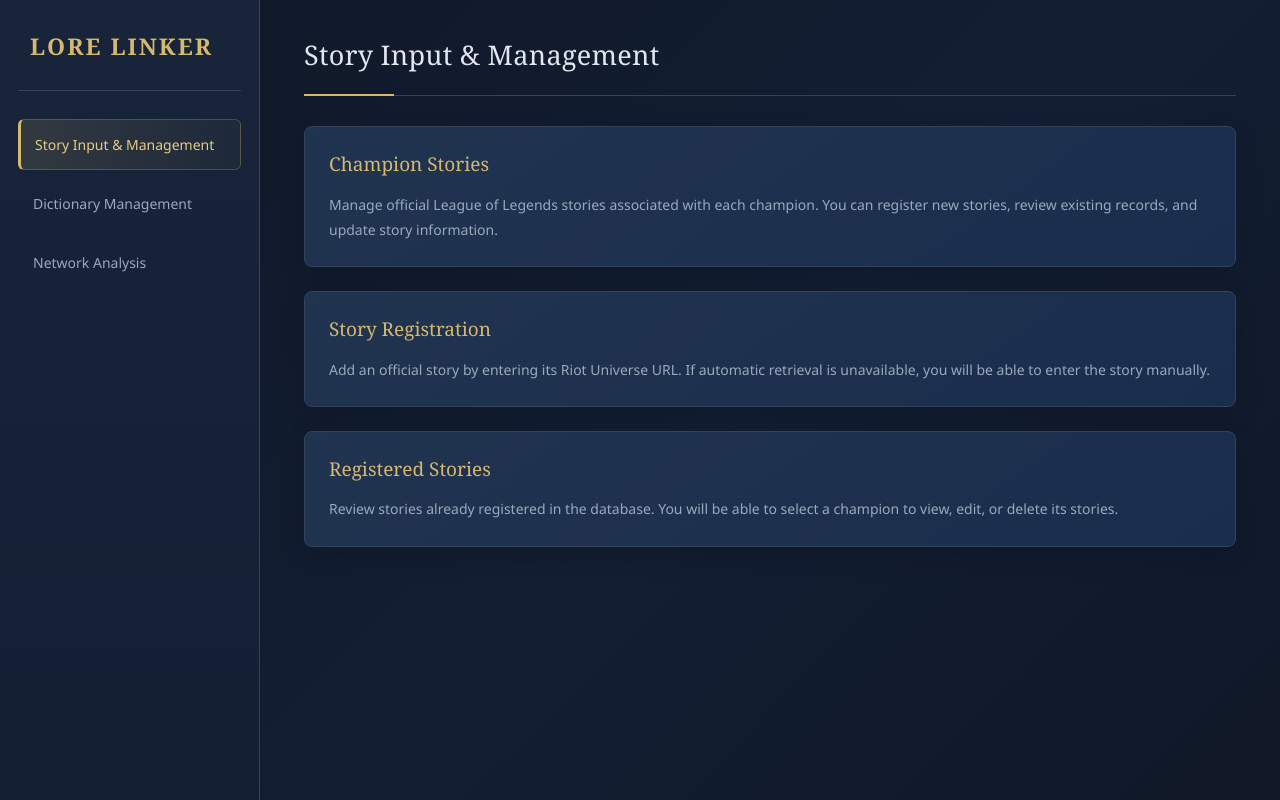
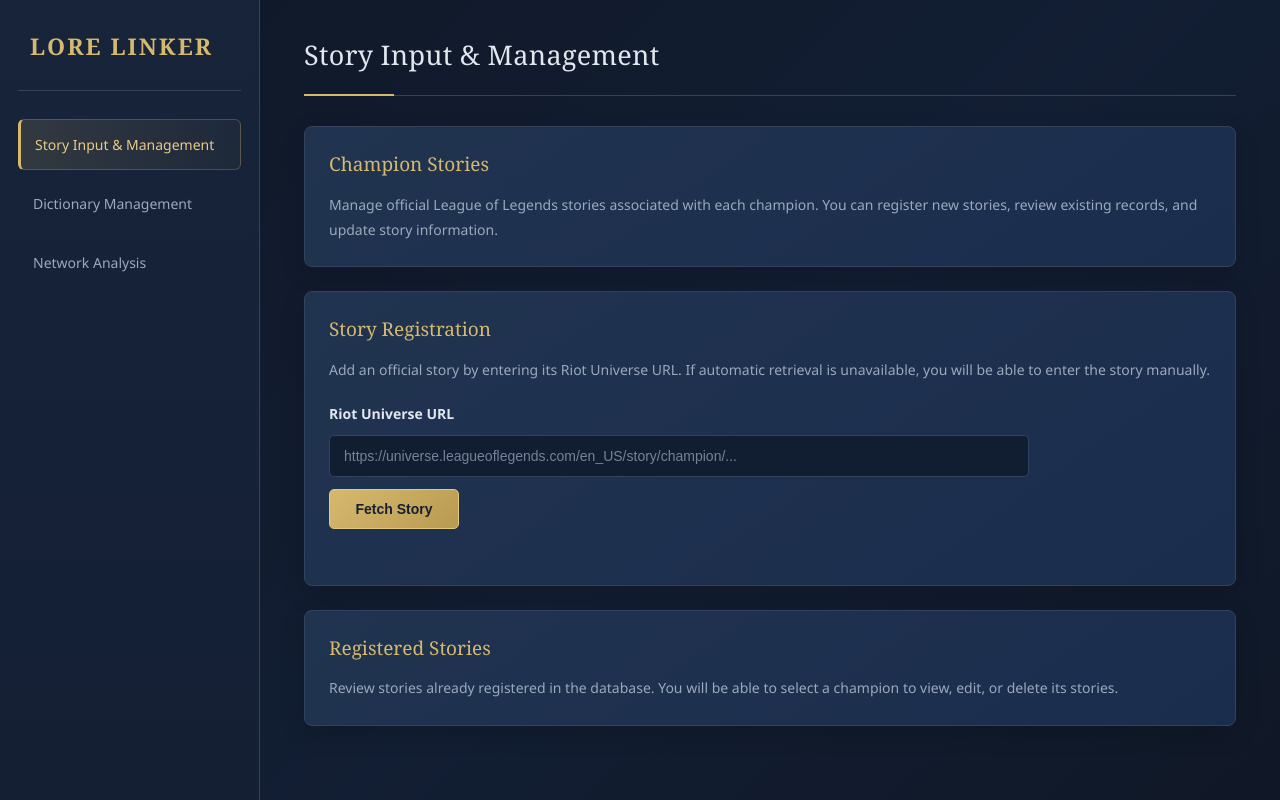
Before and after one commit to m0a25175/Lore-Linker, a Flask app: page / in a window 1280 px wide. Run offline with Flask 3, Linux system fonts and the light colour scheme; data that the repository does not hold is empty.

Commit message:
feat: implement Riot Universe story preview

```diff
--- a/lore_linker/__init__.py
+++ b/lore_linker/__init__.py
@@ -1,7 +1,13 @@
-from flask import Flask, render_template
+from flask import Flask, render_template, request, jsonify
 
 from lore_linker.services.database import initialize_database
 from lore_linker.services.champion_data import get_registered_champions
+
+from lore_linker.services.story_fetcher import (
+    fetch_story_json,
+    extract_story_title_from_json,
+    extract_champion_biographies,
+)
 
 def create_app():
     app = Flask(__name__)
@@ -17,6 +23,53 @@ def create_app():
             champions=champions,
         )
 
+    @app.route("/api/stories/preview", methods=["POST"])
+    def preview_story():
+        data = request.get_json(silent=True) or {}
+        story_url = data.get("url", "")
+
+        if not isinstance(story_url, str) or not story_url.strip():
+            return jsonify({
+                "success": False,
+                "error": "Please enter a Riot Universe URL.",
+            }), 400
+
+        try:
+            story_data = fetch_story_json(story_url.strip())
+
+            title = extract_story_title_from_json(story_data)
+            biographies = extract_champion_biographies(story_data)
+
+            if not title:
+                return jsonify({
+                    "success": False,
+                    "error": "Story title could not be found.",
+                }), 422
+
+            if not biographies:
+                return jsonify({
+                    "success": False,
+                    "error": "No featured champion biographies were found.",
+                }), 422
+
+            return jsonify({
+                "success": True,
+                "title": title,
+                "biographies": biographies,
+            })
+
+        except ValueError as error:
+            return jsonify({
+                "success": False,
+                "error": str(error),
+            }), 400
+
+        except RuntimeError as error:
+            return jsonify({
+                "success": False,
+                "error": str(error),
+            }), 502
+
     @app.route("/dictionary")
     def dictionary():
         return render_template("dictionary.html")
--- a/lore_linker/static/css/style.css
+++ b/lore_linker/static/css/style.css
@@ -358,3 +358,158 @@ body {
     margin-bottom: 14px;
     line-height: 1.4;
 }
+
+/* ==============================
+    Story URL Form
+============================== */
+
+.story-url-form {
+    display: flex;
+    flex-direction: column;
+    align-items: flex-start;
+    gap: 12px;
+
+    margin-top: 22px;
+}
+
+.story-url-form label {
+    color: var(--text);
+    font-size: 14px;
+    font-weight: 600;
+}
+
+.story-url-form input {
+    width: 100%;
+    max-width: 700px;
+
+    padding: 12px 14px;
+
+    background-color: #111D31;
+    border: 1px solid var(--border);
+    border-radius: 5px;
+
+    color: var(--text);
+    font-size: 14px;
+}
+
+.story-url-form input::placeholder {
+    color: #74839A;
+}
+
+.story-url-form input:focus {
+    outline: none;
+    border-color: var(--accent);
+    box-shadow: 0 0 0 2px rgba(214, 185, 110, 0.12);
+}
+
+.story-url-form button {
+    min-width: 130px;
+}
+
+/* ==============================
+    Story Fetch Status
+============================== */
+
+.story-fetch-status {
+    min-height: 20px;
+
+    color: var(--muted-text);
+    font-size: 13px;
+    line-height: 1.6;
+}
+
+.story-fetch-status.success {
+    color: #8FC9A3;
+}
+
+.story-fetch-status.error {
+    color: #E58B8B;
+}
+
+.story-fetch-status.loading {
+    color: var(--accent);
+}
+
+/* ==============================
+    Story Preview
+============================== */
+
+.story-preview[hidden] {
+    display: none;
+}
+
+.story-preview-title,
+.story-preview-champion,
+.story-preview-body {
+    margin-top: 22px;
+}
+
+.preview-label {
+    display: block;
+    margin-bottom: 10px;
+
+    color: var(--accent);
+    font-size: 13px;
+    font-weight: 600;
+    letter-spacing: 0.5px;
+}
+
+.story-preview-title h4 {
+    margin: 0;
+
+    color: var(--text);
+    font-size: 18px;
+    font-weight: 500;
+}
+
+#preview-champion-list {
+    color: var(--text);
+    font-size: 14px;
+}
+
+#preview-story-body {
+    padding: 18px;
+
+    background-color: rgba(16, 24, 39, 0.55);
+    border: 1px solid var(--border);
+    border-radius: 6px;
+
+    color: var(--text);
+    font-size: 14px;
+    line-height: 1.9;
+
+    white-space: pre-wrap;
+    overflow-wrap: anywhere;
+}
+
+/* ==============================
+    Champion Selection
+============================== */
+
+#preview-champion-select {
+    width: 100%;
+    max-width: 360px;
+
+    margin-top: 14px;
+    padding: 11px 14px;
+
+    background-color: #111D31;
+    border: 1px solid var(--border);
+    border-radius: 5px;
+
+    color: var(--text);
+    font-size: 14px;
+
+    cursor: pointer;
+}
+
+#preview-champion-select:focus {
+    outline: none;
+    border-color: var(--accent);
+    box-shadow: 0 0 0 2px rgba(214, 185, 110, 0.12);
+}
+
+#preview-champion-select option {
+    background-color: #1B2D4D;
+    color: var(--text);
+}
--- /dev/null
+++ b/lore_linker/static/js/story.js
@@ -0,0 +1,112 @@
+const storyUrlInput = document.getElementById("story-url");
+const fetchStoryButton = document.getElementById("fetch-story-button");
+const storyFetchStatus = document.getElementById("story-fetch-status");
+
+const storyPreview = document.getElementById("story-preview");
+const previewStoryTitle = document.getElementById("preview-story-title");
+const previewChampionList = document.getElementById("preview-champion-list");
+const previewChampionSelect = document.getElementById("preview-champion-select");
+const previewStoryBody = document.getElementById("preview-story-body");
+
+let fetchedBiographies = [];
+
+function showFetchStatus(message, type = "") {
+  storyFetchStatus.textContent = message;
+  storyFetchStatus.className = "story-fetch-status";
+
+  if (type) {
+    storyFetchStatus.classList.add(type);
+  }
+}
+
+function displaySelectedBiography() {
+    const selectedIndex = Number(previewChampionSelect.value);
+    const selectedBiography = fetchedBiographies[selectedIndex];
+
+    if (!selectedBiography) {
+        previewStoryBody.textContent = "";
+        return;
+    }
+
+    previewStoryBody.textContent = selectedBiography.body;
+}
+
+function populateChampionSelect(biographies) {
+    previewChampionSelect.replaceChildren();
+
+    biographies.forEach((biography, index) => {
+        const option = document.createElement("option");
+
+        option.value = String(index);
+        option.textContent = biography.champion_name;
+
+        previewChampionSelect.appendChild(option);
+    });
+
+    previewChampionList.textContent = biographies
+        .map((biography) => biography.champion_name)
+        .join(", ");
+}
+
+function displayStoryPreview(data) {
+    fetchedBiographies = data.biographies;
+
+    previewStoryTitle.textContent = data.title;
+
+    populateChampionSelect(fetchedBiographies);
+
+    displaySelectedBiography();
+
+    storyPreview.hidden = false;
+}
+
+async function fetchStory() {
+    const url = storyUrlInput.value.trim();
+
+    if (!url) {
+        showFetchStatus("Please enter a Riot Universe URL.", "error");
+        return;
+    }
+
+    fetchStoryButton.disabled = true;
+    showFetchStatus("Loading story...", "loading");
+    storyPreview.hidden = true;
+
+    try {
+        const response = await fetch("/api/stories/preview", {
+            method: "POST",
+            headers: {
+                "Content-Type": "application/json",
+            },
+            body: JSON.stringify({ url }),
+        });
+
+        const data = await response.json();
+
+        if (!response.ok || !data.success) {
+            throw new Error(
+                data.error || "Failed to retrieve story."
+            );
+        }
+
+        displayStoryPreview(data);
+
+        showFetchStatus(
+            "Story retrieved successfully.",
+            "success"
+        );
+
+    } catch (error) {
+        showFetchStatus(error.message, "error");
+
+    } finally {
+        fetchStoryButton.disabled = false;
+    }
+}
+
+fetchStoryButton.addEventListener("click", fetchStory);
+
+previewChampionSelect.addEventListener(
+    "change",
+    displaySelectedBiography
+);
--- a/lore_linker/templates/base.html
+++ b/lore_linker/templates/base.html
@@ -58,5 +58,8 @@
 
   </div>
 
+  {% block scripts %}
+  {% endblock %}
+
 </body>
 </html>
--- a/lore_linker/templates/story.html
+++ b/lore_linker/templates/story.html
@@ -39,6 +39,63 @@ Story Input & Management
     Add an official story by entering its Riot Universe URL.
     If automatic retrieval is unavailable, you will be able to enter the story manually.
   </p>
+
+  <div class="story-url-form">
+    <label for="story-url">Riot Universe URL</label>
+
+    <input
+      type="url"
+      id="story-url"
+      name="story_url"
+      placeholder="https://universe.leagueoflegends.com/en_US/story/champion/..."
+      autocomplete="url"
+      required
+    >
+
+    <button
+      type="button"
+      id="fetch-story-button"
+      class="button-primary"
+    >
+      Fetch Story
+    </button>
+
+    <div
+      id="story-fetch-status"
+      class="story-fetch-status"
+      role="status"
+      aria-live="polite"
+    ></div>
+  </div>
+</div>
+
+<div
+  id="story-preview"
+  class="panel story-preview"
+  hidden
+>
+  <h3 class="panel-title">Story Preview</h3>
+
+  <div class="story-preview-title">
+    <span class="preview-label">Story Title</span>
+    <h4 id="preview-story-title"></h4>
+  </div>
+
+  <div class="story-preview-champion">
+    <span class="preview-label">Featured Champion</span>
+    <div id="preview-champion-list"></div>
+
+    <select
+      id="preview-champion-select"
+      aria-label="Select a champion"
+    >
+    </select>
+  </div>
+
+  <div class="story-preview-body">
+    <span class="preview-label">Biography</span>
+    <div id="preview-story-body"></div>
+  </div>
 </div>
 
 <div class="panel">
@@ -51,3 +108,10 @@ Story Input & Management
 </div>
 
 {% endblock %}
+
+{% block scripts %}
+<script
+  src="{{ url_for('static', filename='js/story.js') }}"
+  defer
+></script>
+{% endblock %}
```
Also changed, not shown: lore_linker/services/story_fetcher.py (added, +158 -0 lines), tests/test_story_fetcher.py (added, +87 -0 lines), tests/test_story_routes.py (added, +71 -0 lines).
